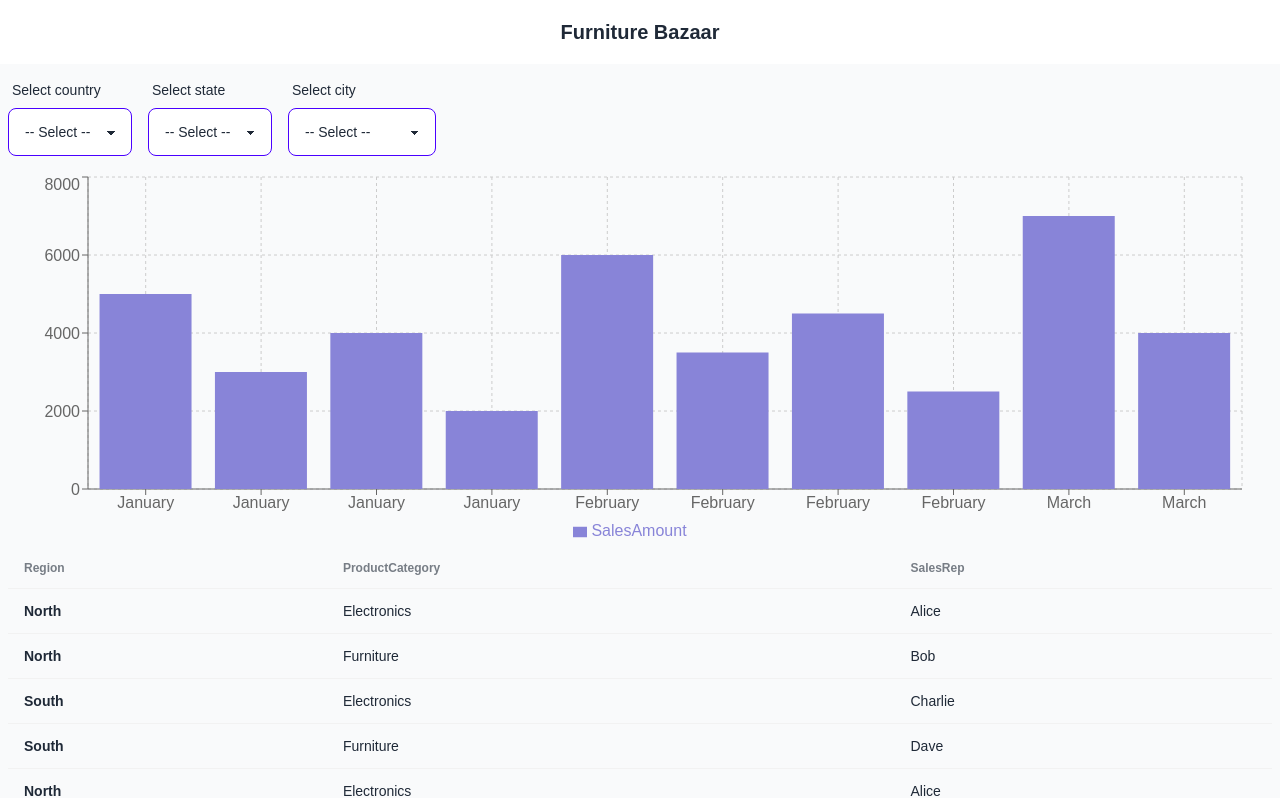
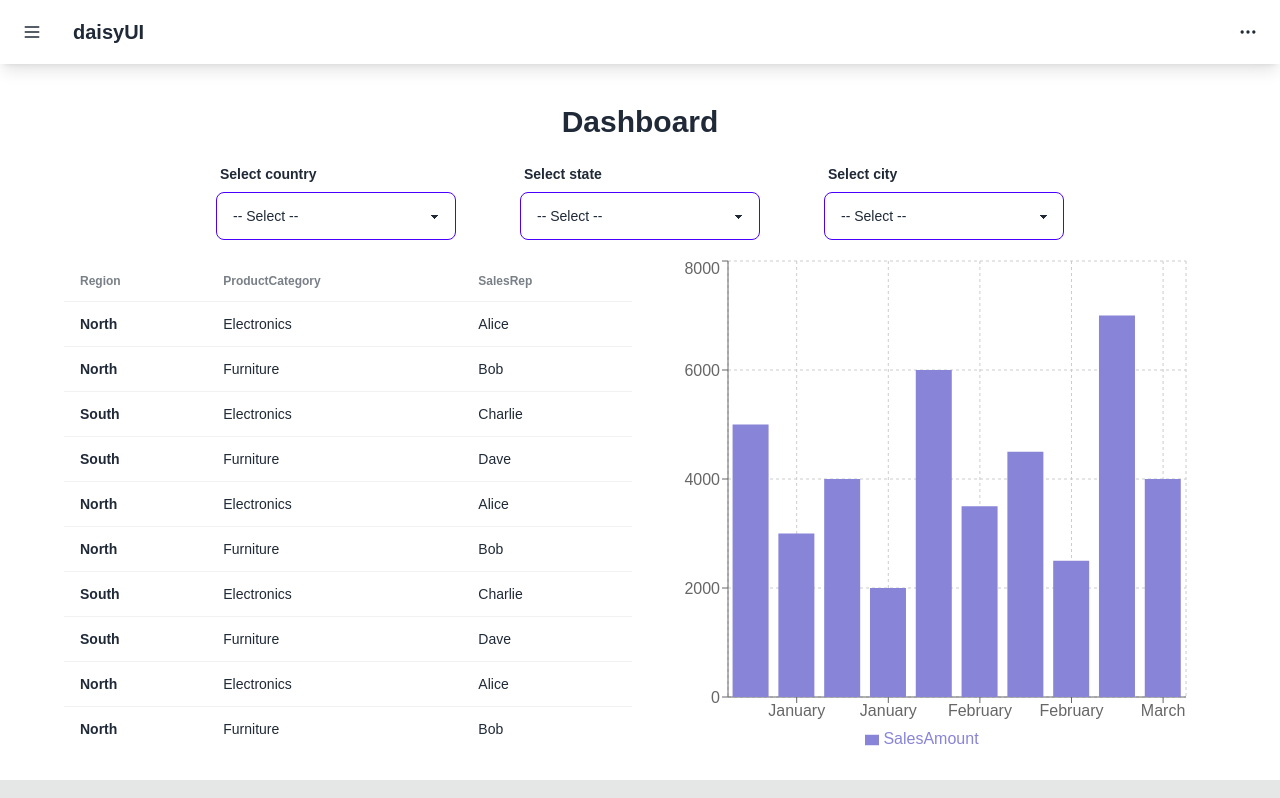
Before and after one commit to jpunith/reactsampletemp, a React app: page /dashboard in a window 1280 px wide. Shown: the top 798 px of the page. Built offline with nearby package versions, Linux system fonts and the light colour scheme.

Commit message:
updated styling

```diff
--- a/src/App.tsx
+++ b/src/App.tsx
@@ -11,9 +11,9 @@ import Footer from './footer/footer';
 function App() {
   return (
     <BrowserRouter>
-      <div className='flex flex-col justify-between'>
+      <div className='flex flex-col h-full min-h-screen'>
         <Navbar />
-        <div className='bg-gray-50 min-h-[calc(100vh-117px)]'>
+        <div className='h-full p-4'>
           <Routes>
             <Route path="/login" element={<Login />} />
             <Route path="/dashboard" element={<Dashboard />} />
--- a/src/dashboard/components/chart/chart.tsx
+++ b/src/dashboard/components/chart/chart.tsx
@@ -4,7 +4,7 @@ import { BarChart, Bar, Rectangle, XAxis, YAxis, CartesianGrid, Tooltip, Legend,
 export default function Chart({ data }: { data: { Month: string, SalesAmount: number }[] }) {
 
   return (
-    <ResponsiveContainer width="100%" height="100%">
+    <ResponsiveContainer width="100%" height={500} className='h-[500px]'>
       <BarChart
         data={data}
         margin={{
--- a/src/dashboard/components/filters/cascading.tsx
+++ b/src/dashboard/components/filters/cascading.tsx
@@ -63,9 +63,9 @@ const CascadingDropdown: React.FC<CascadingDropdownProps> = ({ data, hierarchy,
             return (
                 <div key={level}>
                     <div className="label">
-                        <span className="label-text">Select {level}</span>
+                        <span className="label-text font-bold">Select {level}</span>
                     </div>
-                    <select id={`dropdown-${level}`} value={selectedValues[level] || ''} onChange={(e) => handleChange(level, e.target.value)} className='select select-bordered select-primary'>
+                    <select id={`dropdown-${level}`} value={selectedValues[level] || ''} onChange={(e) => handleChange(level, e.target.value)} className='select select-bordered w-60 select-primary'>
                         <option value=''>-- Select --</option>
                         {options.length &&
                             options.map((option: DropdownOption, optIndex: number) => (
@@ -79,7 +79,7 @@ const CascadingDropdown: React.FC<CascadingDropdownProps> = ({ data, hierarchy,
         });
     };
 
-    return <div className='flex gap-4'>{renderDropdowns()}</div>;
+    return <div className='flex gap-x-16 gap-y-4 flex-wrap justify-center'>{renderDropdowns()}</div>;
 };
 
 export default CascadingDropdown;
--- a/src/dashboard/components/tables/table.tsx
+++ b/src/dashboard/components/tables/table.tsx
@@ -2,7 +2,7 @@ import React from "react"
 import { ItemType } from "../../dashboard"
 export default function Table({ data, selectFinalRow }: { data: ItemType[], selectFinalRow: (row: ItemType) => void }) {
   return (
-      <table className="table">
+      <table className="table max-w-4xl">
         <thead>
           <tr>
             <th>Region</th>
--- a/src/dashboard/dashboard.tsx
+++ b/src/dashboard/dashboard.tsx
@@ -16,7 +16,7 @@ export interface ItemType {
     SalesAmount: number;
 }
 
-const ENDPOINT = 'https://dummyjson.com/products/search?'
+const ENDPOINT = 'http://172.19.42.144:3001/api/cascading-dropdown?'
 
 export default function Dashboard() {
     const [finalData, setFinalData] = useState(dummyData)
@@ -42,34 +42,37 @@ export default function Dashboard() {
     const data = {
         country: [{ label: 'USA', value: 'usa' }, { label: 'Canada', value: 'canada' }],
         state: [{ label: 'California', value: 'california' }, { label: 'Texas', value: 'texas' }],
-        city: [{ label: 'Los Angeles', value: 'losangeles' }, { label: 'San Francisco', value: 'sanfrancisco' }]
+        // city: [{ label: 'Los Angeles', value: 'losangeles' }, { label: 'San Francisco', value: 'sanfrancisco' }]
     };
 
     const handleSelectionChange = (selectedValues: Record<string, string>) => {
-        console.log(selectedValues);
+        // console.log(selectedValues);
         setSelectedFilter(selectedValues);
     };
 
     useEffect(() => {
-        async function getItems(selectedFilter: FilterType[]) {
+        async function getItems(selectedFilter: Record<string, string>) {
             let query = Object.entries(selectedFilter).map(([key, value]) => `${key}=${value}`).join('&')
             try {
                 const response = await axios.get(ENDPOINT + query);
-                setFinalData(response.data.products)
+                console.log(response.data.data, ENDPOINT + query)
+                setFinalData(response.data.data)
             } catch (error) {
                 console.error("Error:", error);
             }
         }
+        // getItems(selectedFilter)
 
     }, [selectedFilter])
     return (
-        <div className="p-2 h-screen">
-            <div className="flex gap-4">
+        <div className="p-2">
+            <div className="flex flex-col justify-center items-center">
+                <h1 className="text-3xl font-bold my-4">Dashboard</h1>
                 <CascadingDropdown currentSelectedValues={selectedFilter} hierarchy={hierarchy} data={data} onSelectionChange={handleSelectionChange} />
             </div>
-            <div className="pt-4 mx-auto h-1/2 max-w-7xl">
-                <Chart data={finalData.slice(0, 10)} />
-                <Table data={finalData.slice(0, 10)} selectFinalRow={selectFinalRow} />
-            </div>
+                <div className="pt-4 flex flex-col lg:flex-row gap-4 justify-center items-center mx-auto basis-full max-w-6xl">
+                    <Table data={finalData.slice(0, 10)} selectFinalRow={selectFinalRow} />
+                    <Chart data={finalData.slice(0, 10)} />
+                </div>
         </div>)
 }
--- a/src/index.html
+++ b/src/index.html
@@ -1,5 +1,5 @@
 <!DOCTYPE html>
-<html lang="en">
+<html lang="en" class="h-full">
 
 <head>
   <meta charset="UTF-8">
@@ -7,8 +7,8 @@
   <title>react-template</title>
 </head>
 
-<body>
-  <div id="app"></div>
+<body class="h-full">
+  <div id="app" class="h-full"></div>
 </body>
 
 </html>
--- a/src/login/login.tsx
+++ b/src/login/login.tsx
@@ -9,5 +9,4 @@ export default function Login() {
             <Card />
         </div>
     )
-
 }
--- a/src/navbar/navbar.tsx
+++ b/src/navbar/navbar.tsx
@@ -1,67 +1,39 @@
 import React from "react";
 
 export default function Navbar() {
-    return <div className="navbar bg-base-100">
-        <div className="navbar-start">
-            <div className="dropdown">
-                {/* <div tabIndex={0} role="button" className="btn btn-ghost btn-circle">
+    return <div className="navbar bg-base-100 shadow-lg">
+        <div className="flex-none">
+            <button className="btn btn-square btn-ghost">
                 <svg
                     xmlns="http://www.w3.org/2000/svg"
-                        className="h-5 w-5"
                     fill="none"
                     viewBox="0 0 24 24"
-                        stroke="currentColor">
+                    className="inline-block h-5 w-5 stroke-current">
                     <path
                         strokeLinecap="round"
                         strokeLinejoin="round"
                         strokeWidth="2"
-                            d="M4 6h16M4 12h16M4 18h7" />
+                        d="M4 6h16M4 12h16M4 18h16"></path>
                 </svg>
+            </button>
         </div>
-                <ul
-                    tabIndex={0}
-                    className="menu menu-sm dropdown-content bg-base-100 rounded-box z-[1] mt-3 w-52 p-2 shadow">
-                    <li><a>Homepage</a></li>
-                    <li><a>Portfolio</a></li>
-                    <li><a>About</a></li>
-                </ul> */}
+        <div className="flex-1">
+            <a className="btn btn-ghost text-xl">daisyUI</a>
         </div>
-        </div>
-        <div className="navbar-center">
-            <a className="btn btn-ghost text-xl">Furniture Bazaar</a>
-        </div>
-        <div className="navbar-end">
-            {/* <button className="btn btn-ghost btn-circle">
+        <div className="flex-none">
+            <button className="btn btn-square btn-ghost">
                 <svg
                     xmlns="http://www.w3.org/2000/svg"
-                    className="h-5 w-5"
                     fill="none"
                     viewBox="0 0 24 24"
-                    stroke="currentColor">
+                    className="inline-block h-5 w-5 stroke-current">
                     <path
                         strokeLinecap="round"
                         strokeLinejoin="round"
                         strokeWidth="2"
-                        d="M21 21l-6-6m2-5a7 7 0 11-14 0 7 7 0 0114 0z" />
+                        d="M5 12h.01M12 12h.01M19 12h.01M6 12a1 1 0 11-2 0 1 1 0 012 0zm7 0a1 1 0 11-2 0 1 1 0 012 0zm7 0a1 1 0 11-2 0 1 1 0 012 0z"></path>
                 </svg>
             </button>
-            <button className="btn btn-ghost btn-circle">
-                <div className="indicator">
-                    <svg
-                        xmlns="http://www.w3.org/2000/svg"
-                        className="h-5 w-5"
-                        fill="none"
-                        viewBox="0 0 24 24"
-                        stroke="currentColor">
-                        <path
-                            strokeLinecap="round"
-                            strokeLinejoin="round"
-                            strokeWidth="2"
-                            d="M15 17h5l-1.405-1.405A2.032 2.032 0 0118 14.158V11a6.002 6.002 0 00-4-5.659V5a2 2 0 10-4 0v.341C7.67 6.165 6 8.388 6 11v3.159c0 .538-.214 1.055-.595 1.436L4 17h5m6 0v1a3 3 0 11-6 0v-1m6 0H9" />
-                    </svg>
-                    <span className="badge badge-xs badge-primary indicator-item"></span>
-                </div>
-            </button> */}
         </div>
     </div>
 }
```
Also changed, not shown: 1 other file (tests, documents, lock files or other folders). Lines whose indentation alone changed are shown as unchanged.
